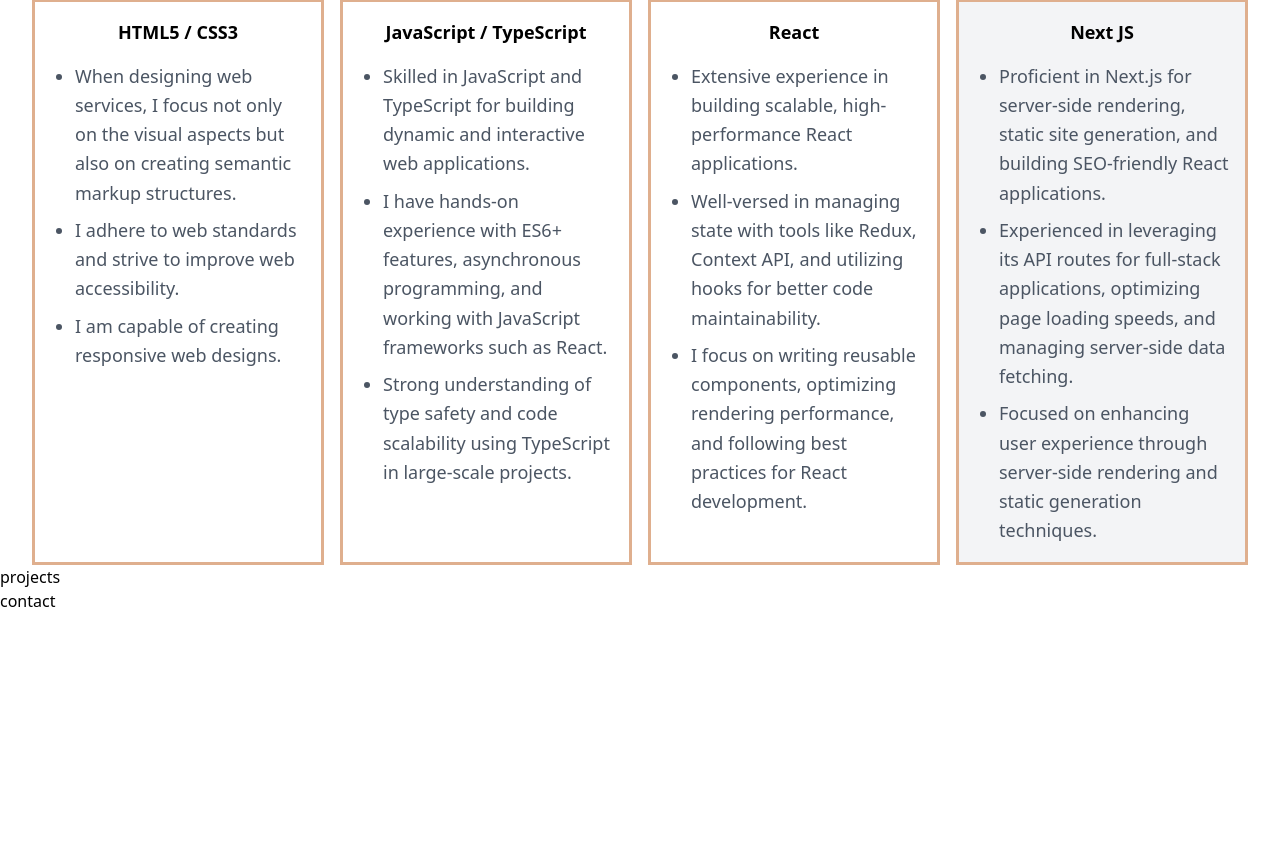
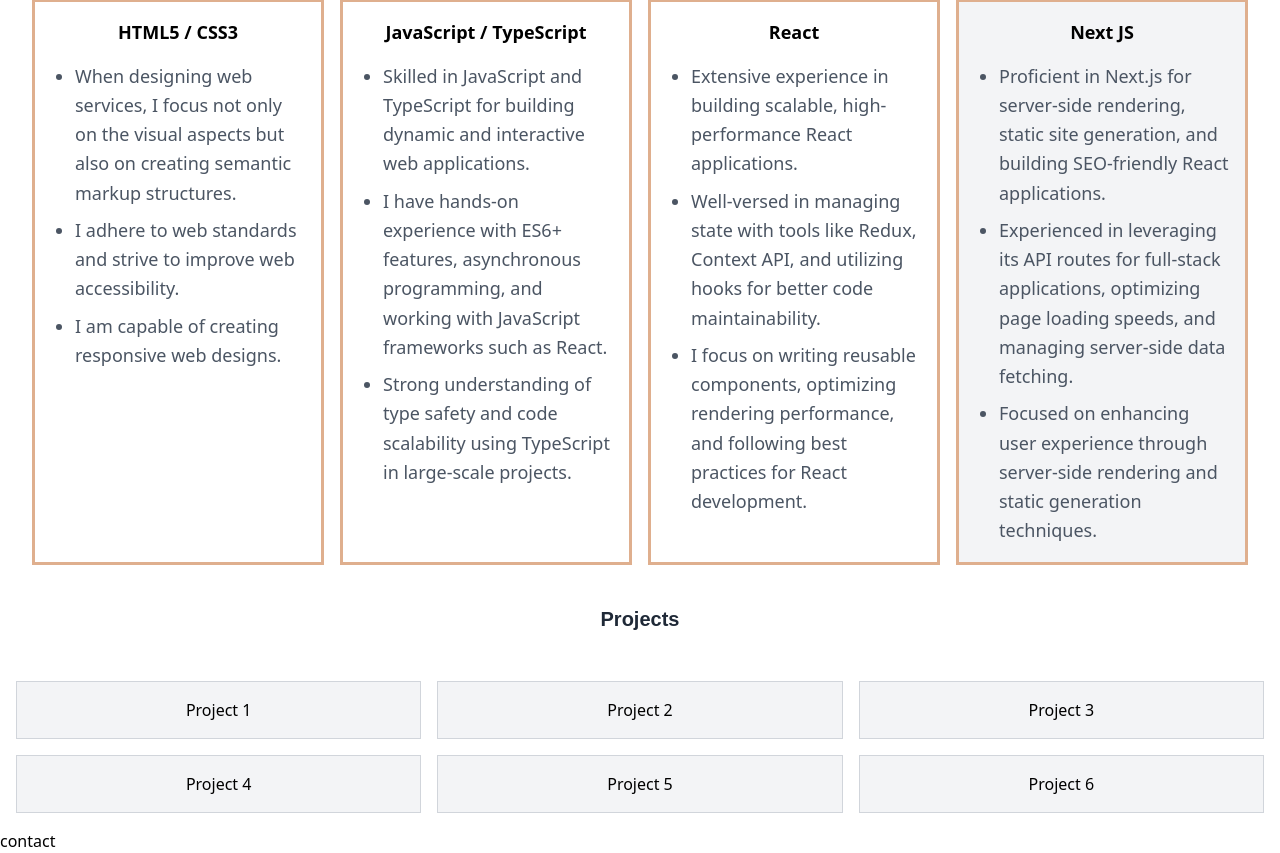
Before and after one commit to joyy-frontend/portfolio, a React (Create React App) app: page / in a window 1280 px wide. Shown: the part 807-1660 px from the top of the page. Before the commit the page ends 1420 px from the top, so only its background shows below. Built offline with nearby package versions, Linux system fonts and the light colour scheme; a web font is replaced by a local one.

Commit message:
add projects part

```diff
--- a/src/components/section/Projects.tsx
+++ b/src/components/section/Projects.tsx
@@ -2,9 +2,29 @@
 
 const Projects:React.FC = () => {
   return (
-    <div id='projects'>
-      projects
-    </div>
+    <>
+      <p className='font-SMUSnow font-extrabold text-gray-800 text-lg md:text-xl mb-8 text-center mt-10'>Projects</p>
+      <div id="projects" className="grid grid-cols-3 gap-4 p-4">
+        <div className="project bg-gray-100 border border-gray-300 p-4 text-center">
+          Project 1
+        </div>
+        <div className="project bg-gray-100 border border-gray-300 p-4 text-center">
+          Project 2
+        </div>
+        <div className="project bg-gray-100 border border-gray-300 p-4 text-center">
+          Project 3
+        </div>
+        <div className="project bg-gray-100 border border-gray-300 p-4 text-center">
+          Project 4
+        </div>
+        <div className="project bg-gray-100 border border-gray-300 p-4 text-center">
+          Project 5
+        </div>
+        <div className="project bg-gray-100 border border-gray-300 p-4 text-center">
+          Project 6
+        </div>
+      </div>
+    </>
   )
 }
 
```
